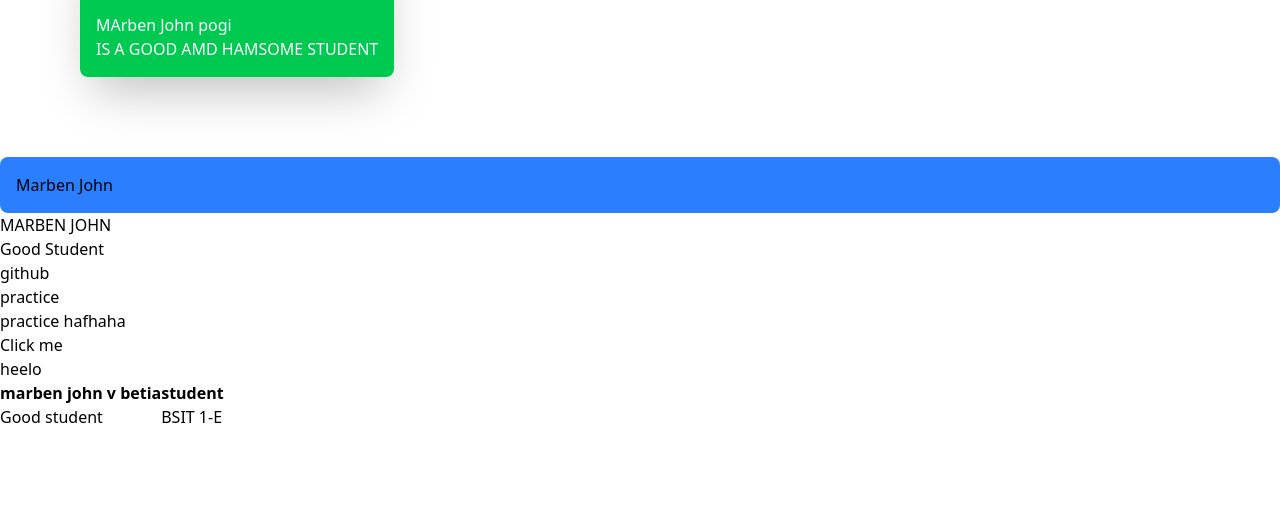
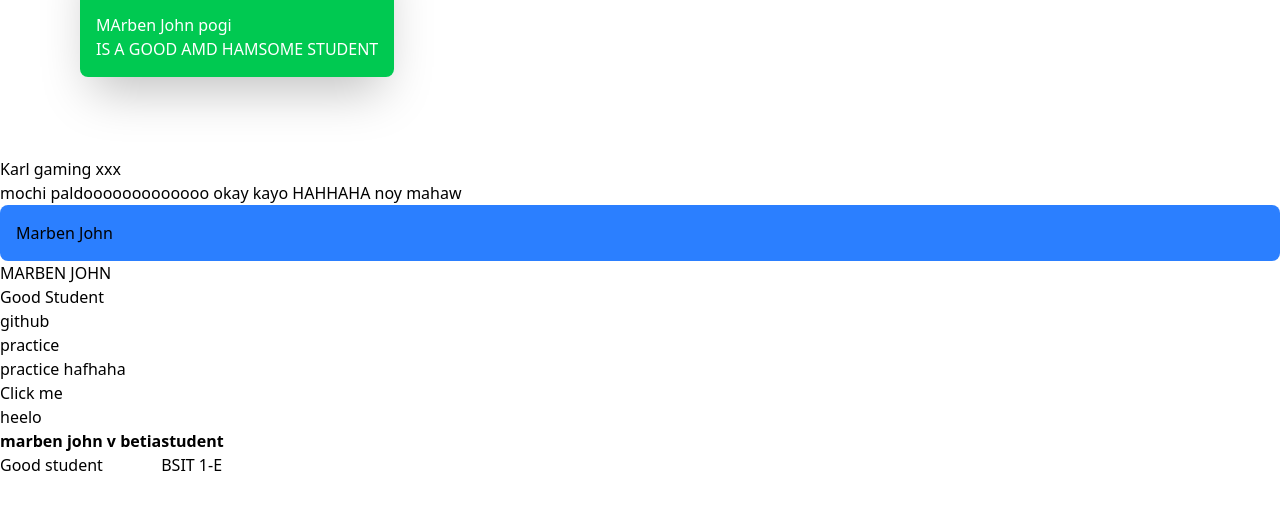
Before and after one commit to marbenjohn67/marben-john, a plain HTML site: page index.html in a window 1280 px wide. Shown: the part 199-708 px from the top of the page. Drawn offline with nearby package versions, Linux system fonts and the light colour scheme.

Commit message:
marben handsome

```diff
--- a/index.html
+++ b/index.html
@@ -18,6 +18,10 @@
     <p>MArben John pogi <BR/>IS A GOOD AMD HAMSOME STUDENT </p>
     </div>
     </div>
+<h1>Karl gaming xxx</h1>
+<p> mochi paldooooooooooooo okay kayo HAHHAHA noy mahaw</p>
+
+
 
 <div class="rounded-lg bg-blue-500 p-4">
  <h1> Marben John</h1>
```
